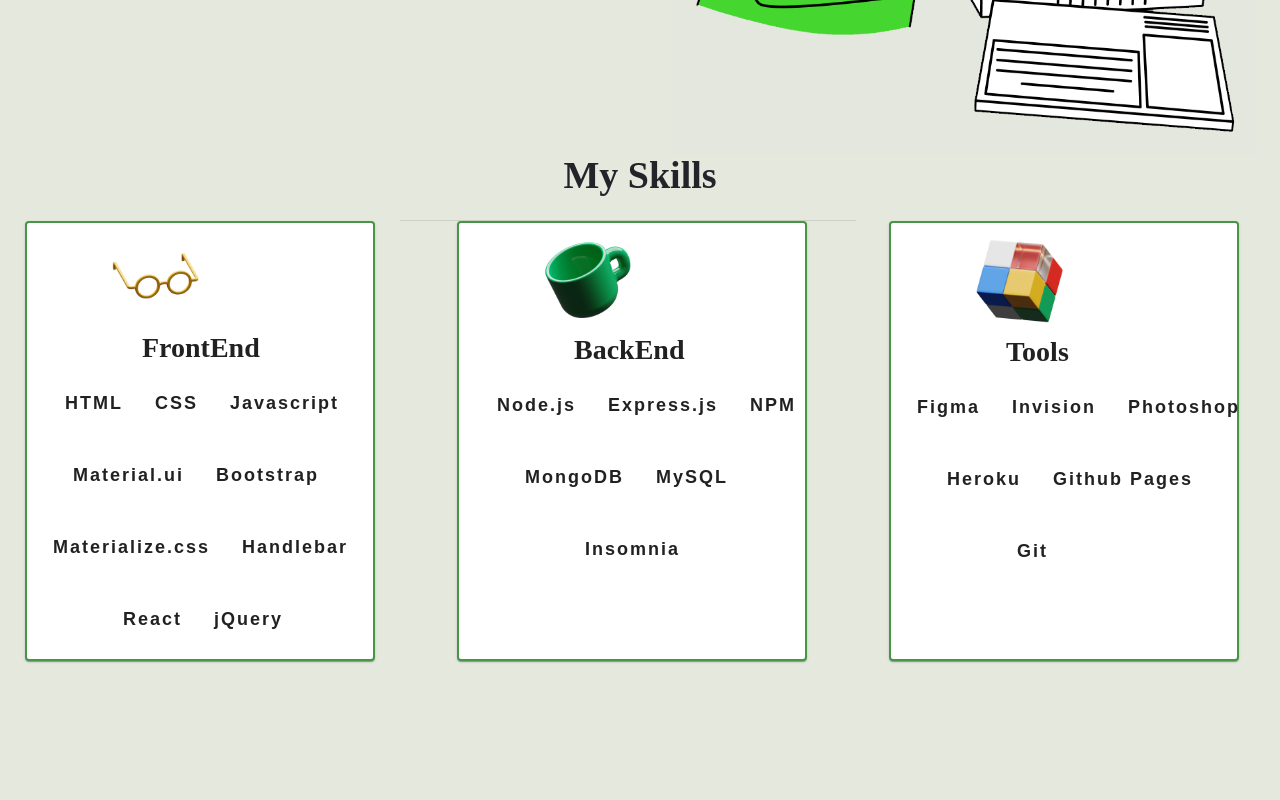
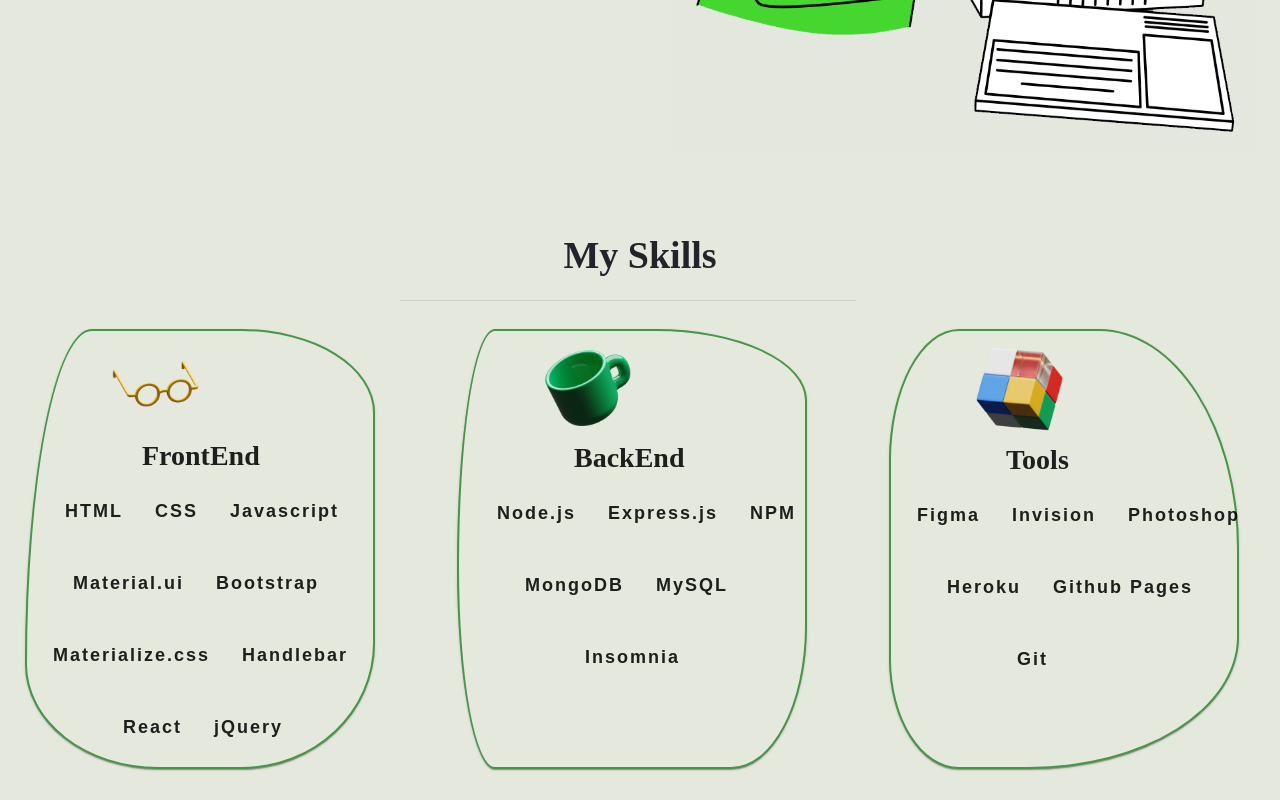
Before and after one commit to TakuyaMats/Reactjs-Portfolio, a React (Create React App) app: page / in a window 1280 px wide. Shown: the part 560-1360 px from the top of the page. Built offline with nearby package versions, Linux system fonts and the light colour scheme; a web font is replaced by a local one.

Commit message:
fixed a bug issue in the SkillSection Component

```diff
--- a/src/components/SkillSection/SkillSection.js
+++ b/src/components/SkillSection/SkillSection.js
@@ -11,28 +11,39 @@
 
 
 const SkillSection = (props) => {
-    const [ spacing ] = React.useState(2);
+    const [spacing, setSpacing] = React.useState(2);
 
     const classes = useStyles(props);
+
+    const handleChange = (event) => {
+    setSpacing(Number(event.target.value));
+};
 
     return (
         <>
         <Grid container spacing={3} id="skill">
-            <Grid item xs={12} className={classes.header}>
+            <Grid item xs={12} style={{ display: 'flex', justifyContent: 'center', marginTop: '80px' }}>
                 <h3>My Skills</h3>
             </Grid>
             <hr></hr>
         </Grid>
-        <Grid className={classes.paper} container spacing={2}>
+        <Grid className={classes.paper} id="SkillSection-Container" sx={{ flexGrow: 1 }} container spacing={2} style={{ backgroundColor: '#E5E8DD', maxHeight: '100%', marginTop: 12 }}>
             <Grid className={classes.singlePaper} item xs={4}>
                 <Grid container justifyContent="center" spacing={spacing}>
                     <Grid>
                     <Paper
-                        className={classes.tablet_1}
+                        className={classes.tablet}
                         id="skillSection-panels"
+                        sx={{
+                        height: 440,
+                        width: 350,
+                        backgroundColor: '#E5E8DD',
+                        border: '2px solid #479547',
+                        'border-radius': '20% 40% 40% 40% / 80% 20% 30% 25%'
+                        }}
                     >
-                    <img src={Glasses} alt="Glasses" className={classes.img_1}/>
-                    <h4 className={classes.h4}>FrontEnd</h4>
+                    <img src={Glasses} alt="Glasses" style={{ height: '20%', width: '25%', marginLeft: '85px', marginTop: '12px', marginBottom: '2px' }}/>
+                    <h4 className={classes.h4} style={{ marginTop: '12px' }}>FrontEnd</h4>
                     <List id="items">
                         <ListItem className={classes.listItem1}>
                             <p className={classes.p1}>HTML</p>
@@ -60,11 +71,18 @@
                 <Grid container justifyContent="center" spacing={spacing}>
                     <Grid>
                     <Paper
-                        className={classes.tablet_2}
+                        className={classes.tablet}
                         id="skillSection-panels"
+                        sx={{
+                        height: 440,
+                        width: 350,
+                        backgroundColor: '#E5E8DD',
+                        border: '2px solid #479547',
+                        'border-radius': '20% 80% 40% 20% / 100% 30% 60% 85%'
+                        }}
                     >
-                        <img src={Mug} alt="Mug" className={classes.img_2}/>
-                        <h4 className={classes.h4}>BackEnd</h4>
+                        <img src={Mug} alt="Mug" style={{ height: '20%', width: '25%', marginLeft: '85px', marginTop: '12px', marginBottom: '4px' }}/>
+                        <h4 className={classes.h4} style={{ marginTop: '12px' }}>BackEnd</h4>
                         <List id="items">
                             <ListItem className={classes.listItem5}>
                                 <p className={classes.p1}>Node.js</p>
@@ -87,11 +105,18 @@
                 <Grid container justifyContent="center" spacing={spacing}>
                     <Grid>
                     <Paper
-                        className={classes.tablet_3}
+                        className={classes.tablet}
                         id="skillSection-panels"
+                        sx={{
+                        height: 440,
+                        width: 350,
+                        backgroundColor: '#E5E8DD',
+                        border: '2px solid #479547',
+                        'border-radius': '20% 40% 60% 20% / 30% 50% 30% 25%'
+                        }}
                     >
-                    <img src={Cube} alt="Cube" className={classes.img_3}/>
-                    <h4 className={classes.h4}>Tools</h4>
+                    <img src={Cube} alt="Cube" style={{ height: '20%', width: '25%', marginLeft: '85px', marginTop: '12px', marginBottom: '6px'}}/>
+                    <h4 className={classes.h4} style={{ marginTop: '12px' }}>Tools</h4>
                     <List id="items">
                             <ListItem className={classes.listItem3}>
                                 <p className={classes.p6}>Figma</p>
--- a/src/components/SkillSection/useStyles.js
+++ b/src/components/SkillSection/useStyles.js
@@ -2,18 +2,7 @@
 import theme from '../../utils/theme';
 
 const useStyles = makeStyles(() => ({
-    header: {
-        display: 'flex',
-        justifyContent: 'center',
-        marginTop: '80px',
-    },
     paper: {
-        display: 'flex',
-        flexWrap: 'wrap',
-        flexGrow: 1,
-        backgroundColor: '#E5E8DD',
-        maxHeight: '100%',
-        marginTop: 12,
         [theme.breakpoints.down('md')]: {
             display: 'flex',
             flexDirection: 'column',
@@ -29,7 +18,6 @@
         }
     },
     h4: {
-        marginTop: '12px',
         [theme.breakpoints.down('lg')]: {
             marginLeft: '55px'
         },
@@ -257,73 +245,7 @@
             height: 440,
             width: 350,
         }
-    },
-    tablet_1: {
-        height: 440,
-        width: 350,
-        backgroundColor: '#E5E8DD',
-        border: '2px solid #479547',
-        'border-radius': '20% 40% 40% 40% / 80% 20% 30% 25%',
-        [theme.breakpoints.down('lg')]: {
-            width: 220,
-            height: 320
-        },
-        [theme.breakpoints.down('md')]: {
-            height: 440,
-            width: 350,
-        }
-    },
-    tablet_2: {
-        height: 440,
-        width: 350,
-        backgroundColor: '#E5E8DD',
-        border: '2px solid #479547',
-        'border-radius': '20% 80% 40% 20% / 100% 30% 60% 85%',
-        [theme.breakpoints.down('lg')]: {
-            width: 220,
-            height: 320
-        },
-        [theme.breakpoints.down('md')]: {
-            height: 440,
-            width: 350,
-        }
-    },
-    tablet_3: {
-        height: 440,
-        width: 350,
-        backgroundColor: '#E5E8DD',
-        border: '2px solid #479547',
-        'border-radius': '20% 40% 60% 20% / 30% 50% 30% 25%',
-        [theme.breakpoints.down('lg')]: {
-            width: 220,
-            height: 320
-        },
-        [theme.breakpoints.down('md')]: {
-            height: 440,
-            width: 350,
-        }
-    },
-    img_1: {
-        height: '20%',
-        width: '25%',
-        marginLeft: '85px',
-        marginTop: '12px',
-        marginBottom: '2px'
-    },
-    img_2: {
-        height: '20%',
-        width: '25%',
-        marginLeft: '85px',
-        marginTop: '12px',
-        marginBottom: '4px'
-    },
-    img_3: {
-        height: '20%',
-        width: '25%',
-        marginLeft: '85px',
-        marginTop: '12px',
-        marginBottom: '6px'
-    },
+    }
 }));
 
 export default useStyles;
```
